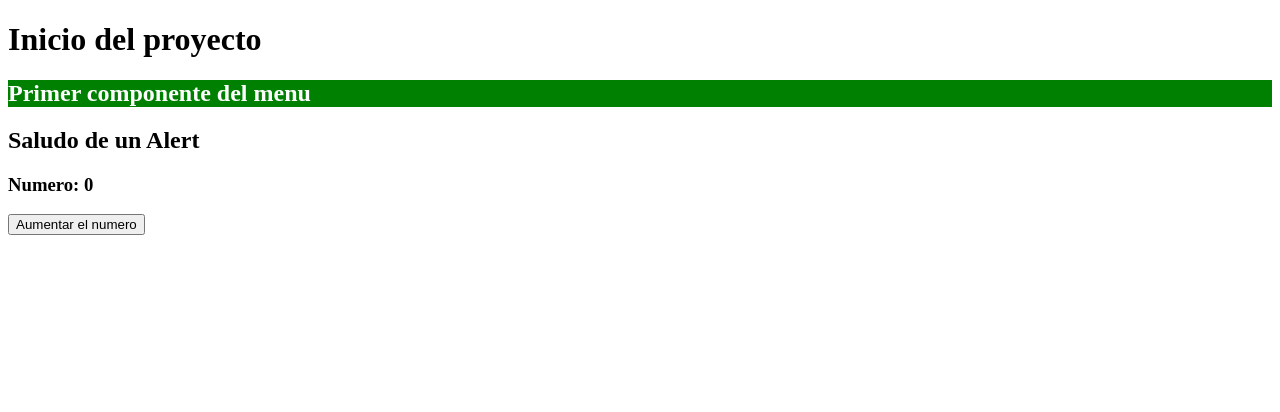
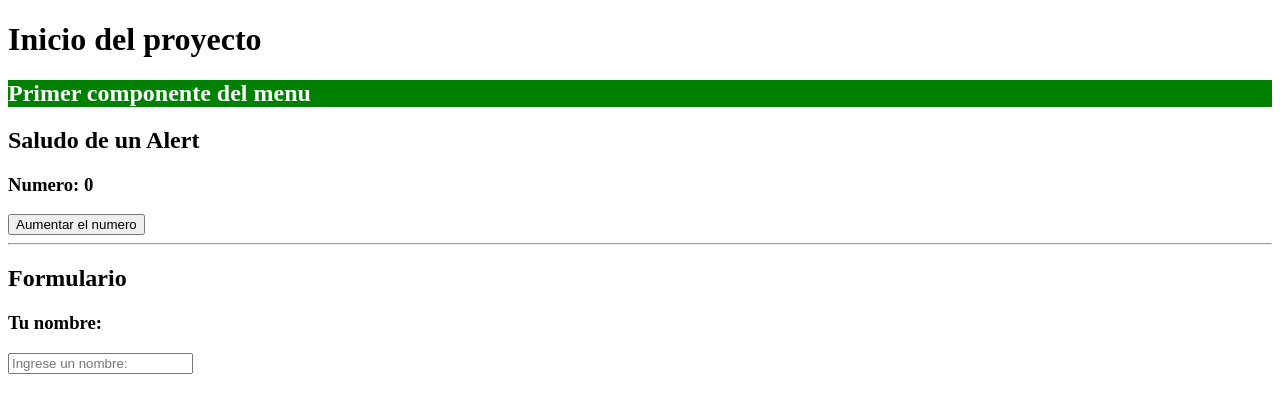
Before and after one commit to DanielGuzmanV/React-Js-Fundamentos, a React (Vite) app: page / in a window 1280 px wide. Shown: the top 412 px of the page. Built offline with nearby package versions, Linux system fonts and the light colour scheme.

Commit message:
Uso del onchange + nuevo component para el input

```diff
--- a/src/App.jsx
+++ b/src/App.jsx
@@ -1,5 +1,6 @@
 import { useState } from "react";
 import Menu from "./components/Menu"
+import AtributoReactivo from "./components/AtributoReactivo";
 
 
 function App() {
@@ -37,6 +38,9 @@ function App() {
         Aumentar el numero
       </button>
 
+      <hr/>
+
+      <AtributoReactivo/>
 
     </div>
   )
--- /dev/null
+++ b/src/components/AtributoReactivo.jsx
@@ -0,0 +1,31 @@
+import { useState } from "react"
+
+function AtributoReactivo() {
+
+  const [myText, setText] = useState("Ingrese un nombre:");
+  const [myValue, setMyvalue] = useState("");
+
+  // Evento para cambiar el valor del input:
+  const handleInput = (event) =>{
+    // Vemos los cambios en consola:
+    console.log(event.target.value);
+    setMyvalue(event.target.value);
+  }
+
+  return (
+    <div>
+      <h2>Formulario</h2>
+
+      <h3>Tu nombre: {myValue}</h3>
+      <input
+      type="text"
+      placeholder={myText}
+      value={myValue}
+      onChange={handleInput}
+      />
+
+    </div>
+  )
+}
+
+export default AtributoReactivo
```
